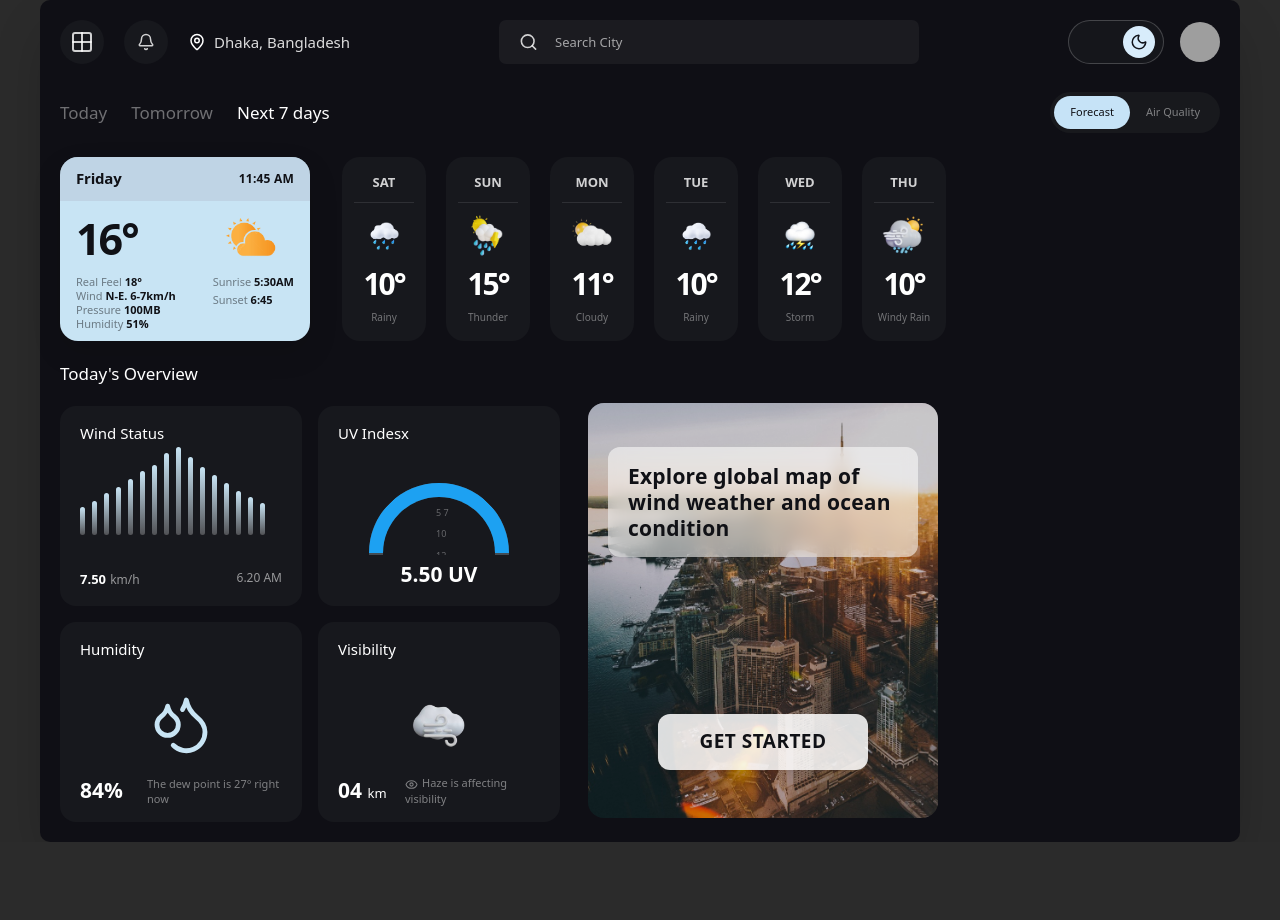
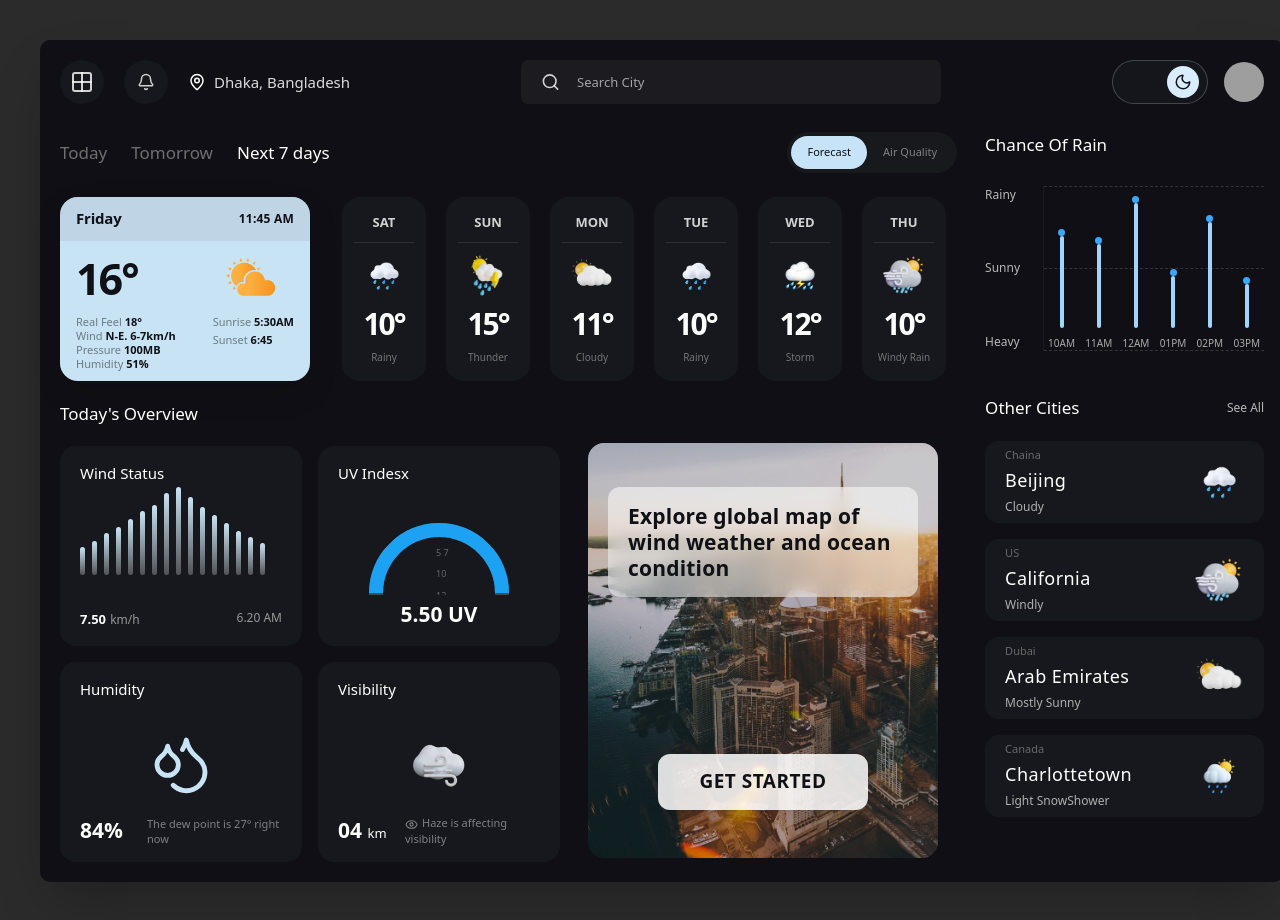
Before and after one commit to vahid2104/weather-dashboard, a Next.js app: page / in a window 1280 px wide. Before the commit the page ends 842 px from the top, so only its background shows below. Built offline with nearby package versions, Linux system fonts and the light colour scheme; grey boxes are pictures that could not be loaded.

Commit message:
:feat add right panel section

```diff
--- a/src/components/Dashboard.tsx
+++ b/src/components/Dashboard.tsx
@@ -2,6 +2,9 @@ import Navbar from "@/components/navbar";
 import Tabs from "@/components/tabs";
 import TodayWeatherCard from "@/components/today-weather-card";
 import WeeklyForecast from "@/components/weekly-forecast";
+import Overview from "@/components/overview";
+import RightPanel from "@/components/right-panel";
+
 import {
   navbarData,
   tabsData,
@@ -9,24 +12,29 @@ import {
   weeklyForecast,
   overviewData,
   mapBannerData,
+  chanceOfRainData,
+  otherCities,
 } from "@/lib/mockData";
-import Overview from "./overview";
 
-const Dashboard = () => {
+export default function Dashboard() {
   return (
-    <main className="flex justify-center items-center min-h-screen bg-[#2b2b2b] px-10 py10">
-      <div className="mx-auto min-h-205 w-300 rounded-[10px] bg-[#0f0f15] p-5 shadow-2xl">
+    <main className="min-h-screen bg-[#2b2b2b] px-10 py-10">
+      <section className="mx-auto min-h-205 w-311 rounded-[10px] bg-[#0f0f15] p-5 shadow-2xl">
         <Navbar
           location={navbarData.location}
           searchPlaceholder={navbarData.searchPlaceholder}
           avatarUrl={navbarData.avatarUrl}
         />
+
+        <section className="mt-7 flex items-start gap-7">
+          <div className="w-241.25">
             <Tabs
               dayTabs={tabsData.dayTabs}
               activeDayTab={tabsData.activeDayTab}
               modeTabs={tabsData.modeTabs}
               activeModeTab={tabsData.activeModeTab}
             />
+
             <section className="mt-6 flex items-start gap-8">
               <TodayWeatherCard weather={todayWeather} />
               <WeeklyForecast forecast={weeklyForecast} />
@@ -34,8 +42,10 @@ const Dashboard = () => {
 
             <Overview data={overviewData} mapBanner={mapBannerData} />
           </div>
+
+          <RightPanel chanceOfRain={chanceOfRainData} cities={otherCities} />
+        </section>
+      </section>
     </main>
   );
-};
-
-export default Dashboard;
+}
--- /dev/null
+++ b/src/components/right-panel/RightPanel.tsx
@@ -0,0 +1,129 @@
+"use client";
+
+import { motion } from "framer-motion";
+import WeatherIcon from "@/components/weather-icon";
+import { rightPanelStyles as styles } from "./rightPanel.styles";
+
+type RainItem = {
+  time: string;
+  value: number;
+};
+
+type ChanceOfRainData = {
+  title: string;
+  labels: string[];
+  timeline: RainItem[];
+};
+
+type City = {
+  country: string;
+  city: string;
+  condition: string;
+  icon: string;
+};
+
+type RightPanelProps = {
+  chanceOfRain: ChanceOfRainData;
+  cities: City[];
+};
+
+export default function RightPanel({
+  chanceOfRain,
+  cities,
+}: RightPanelProps) {
+  return (
+    <aside className={styles.panel}>
+      <motion.section
+        initial={{ opacity: 0, x: 14 }}
+        animate={{ opacity: 1, x: 0 }}
+        transition={{ duration: 0.4, delay: 0.25, ease: "easeOut" }}
+        className={styles.rainCard}
+      >
+        <h2 className={styles.rainTitle}>{chanceOfRain.title}</h2>
+
+        <div className={styles.chart}>
+          <div className={styles.yLabels}>
+            {chanceOfRain.labels.map((label) => (
+              <span key={label}>{label}</span>
+            ))}
+          </div>
+
+          <div className={styles.chartArea}>
+            <div className={styles.gridLineTop} />
+            <div className={styles.gridLineMiddle} />
+            <div className={styles.gridLineBottom} />
+
+            <div className={styles.barsWrapper}>
+              {chanceOfRain.timeline.map((item, index) => (
+                <div key={item.time} className={styles.barGroup}>
+                  <div className={styles.barTrack}>
+                    <motion.div
+                      initial={{ height: 0 }}
+                      animate={{ height: `${item.value}%` }}
+                      transition={{
+                        duration: 0.65,
+                        delay: 0.35 + index * 0.08,
+                        ease: "easeOut",
+                      }}
+                      className={styles.bar}
+                    />
+
+                    <motion.span
+                      initial={{ scale: 0 }}
+                      animate={{ scale: 1 }}
+                      transition={{
+                        duration: 0.25,
+                        delay: 0.6 + index * 0.08,
+                      }}
+                      className={styles.dot}
+                      style={{ bottom: `${item.value}%` }}
+                    />
+                  </div>
+
+                  <span className={styles.timeLabel}>{item.time}</span>
+                </div>
+              ))}
+            </div>
+          </div>
+        </div>
+      </motion.section>
+
+      <section>
+        <div className={styles.citiesHeader}>
+          <h2 className={styles.citiesTitle}>Other Cities</h2>
+          <button className={styles.seeAll}>See All</button>
+        </div>
+
+        <div className={styles.citiesList}>
+          {cities.map((city, index) => (
+            <motion.article
+              key={city.city}
+              initial={{ opacity: 0, x: 14 }}
+              animate={{ opacity: 1, x: 0 }}
+              transition={{
+                duration: 0.35,
+                delay: 0.35 + index * 0.07,
+                ease: "easeOut",
+              }}
+              whileHover={{ scale: 1.02, x: -3 }}
+              className={styles.cityCard}
+            >
+              <div>
+                <p className={styles.country}>{city.country}</p>
+                <h3 className={styles.city}>{city.city}</h3>
+                <p className={styles.condition}>{city.condition}</p>
+              </div>
+
+              <WeatherIcon
+                icon={city.icon}
+                size={50}
+                alt={`${city.city} weather`}
+                className={styles.cityIcon}
+              />
+            </motion.article>
+          ))}
+        </div>
+      </section>
+    </aside>
+  );
+}
--- /dev/null
+++ b/src/components/right-panel/index.ts
@@ -0,0 +1 @@
+export { default } from "./RightPanel";
--- /dev/null
+++ b/src/components/right-panel/rightPanel.styles.ts
@@ -0,0 +1,73 @@
+export const rightPanelStyles = {
+  panel:
+    "w-[300px]",
+
+  rainCard:
+    "h-[235px] text-white",
+
+  rainTitle:
+    "text-[17px] font-medium text-white",
+
+  chart:
+    "mt-7 grid grid-cols-[46px_1fr] gap-3",
+
+  yLabels:
+    "flex h-[165px] flex-col justify-between text-[12px] text-white/70",
+
+  chartArea:
+    "relative h-[165px] border-l border-white/5",
+
+  gridLineTop:
+    "absolute left-0 right-0 top-0 border-t border-dashed border-white/15",
+
+  gridLineMiddle:
+    "absolute left-0 right-0 top-1/2 border-t border-dashed border-white/15",
+
+  gridLineBottom:
+    "absolute bottom-0 left-0 right-0 border-t border-dashed border-white/15",
+
+  barsWrapper:
+    "absolute inset-0 flex items-end justify-between px-1",
+
+  barGroup:
+    "flex h-full flex-col items-center justify-end gap-2",
+
+  barTrack:
+    "relative flex h-[135px] w-[20px] items-end justify-center",
+
+  bar:
+    "w-[4px] rounded-full bg-[#9fd5ff]",
+
+  dot:
+    "absolute h-[7px] w-[7px] rounded-full bg-[#36a8ff]",
+
+  timeLabel:
+    "text-[10px] text-white/65",
+
+  citiesHeader:
+    "mt-7 flex items-center justify-between",
+
+  citiesTitle:
+    "text-[17px] font-medium text-white",
+
+  seeAll:
+    "text-[12px] text-white/70 transition hover:text-white",
+
+  citiesList:
+    "mt-5 space-y-4",
+
+  cityCard:
+    "flex h-[82px] items-center justify-between rounded-[14px] bg-[#17181d] px-5 py-4 text-white",
+
+  country:
+    "text-[11px] text-white/35",
+
+  city:
+    "mt-1 text-[18px] font-medium tracking-wide text-white",
+
+  condition:
+    "mt-1 text-[12px] text-white/65",
+
+  cityIcon:
+    "object-contain",
+};
--- a/src/components/tabs/tabs.styles.ts
+++ b/src/components/tabs/tabs.styles.ts
@@ -1,5 +1,5 @@
 export const tabsStyles = {
-  wrapper: "mt-7 flex items-center justify-between",
+  wrapper: "flex items-center justify-between",
 
   dayTabs: "flex items-center gap-6",
 
```
Also changed, not shown: src/components/MapBanner.tsx (deleted), src/lib/mockData.js. Lines whose indentation alone changed are shown as unchanged.
